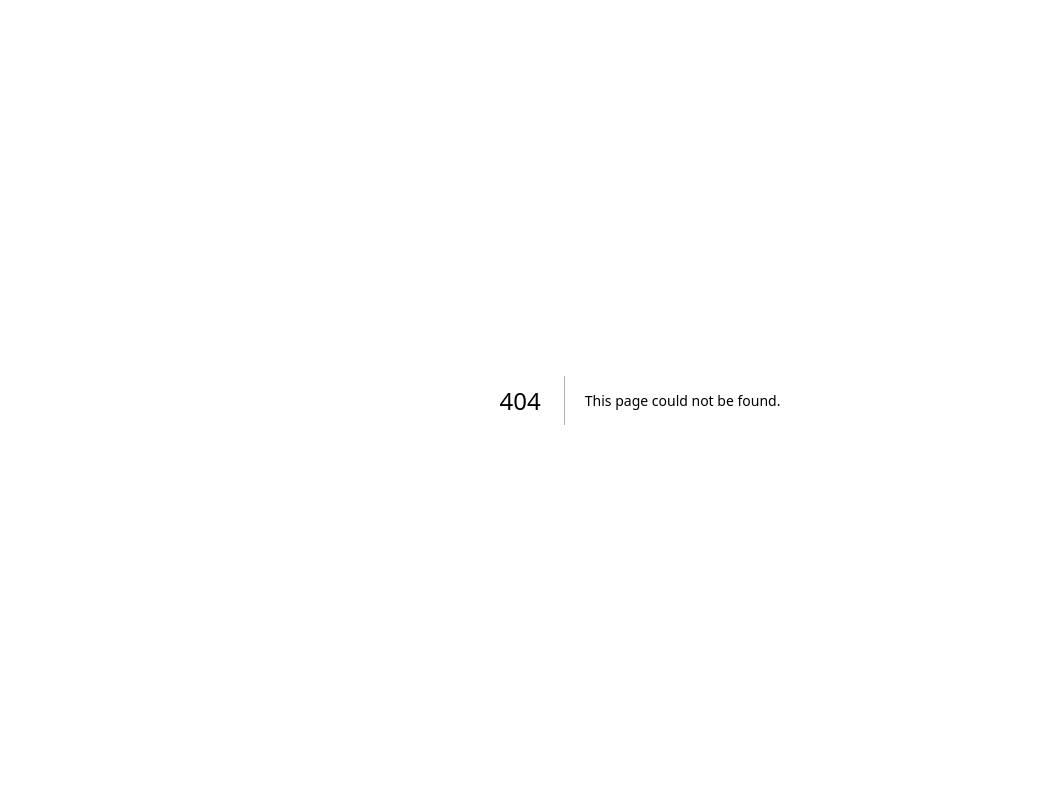
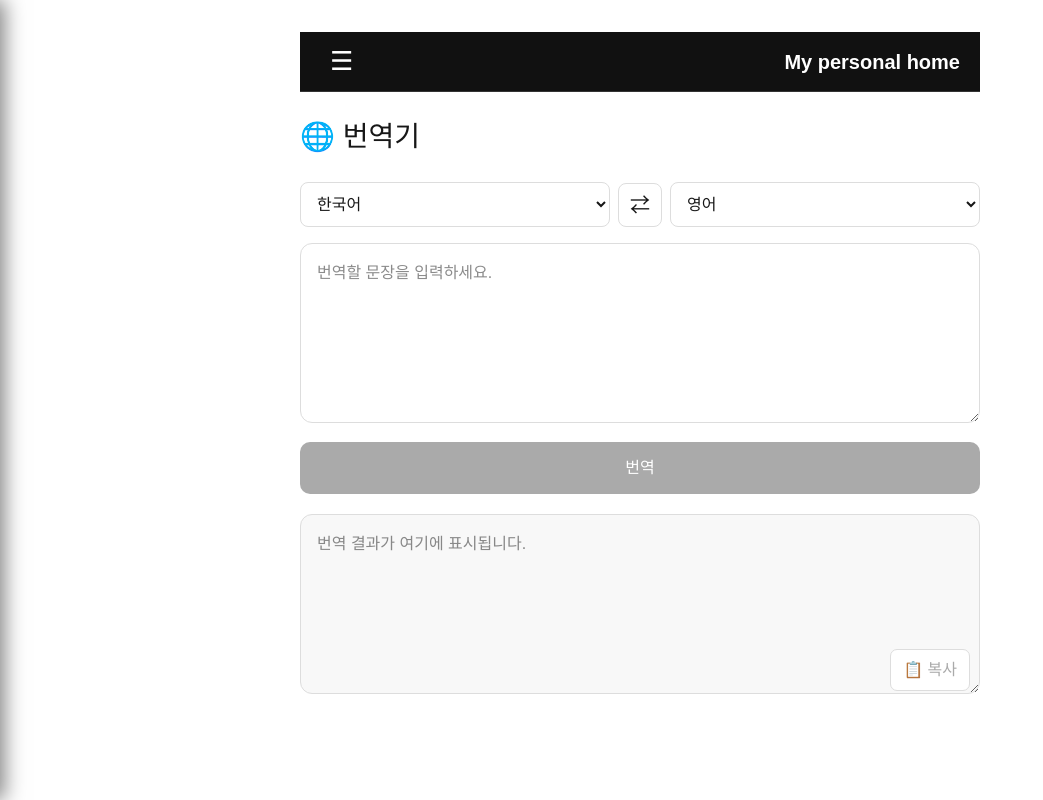
Before and after one commit to nyc1997/memohome, a Next.js app: page /tran in a window 1280 px wide. Before the commit this address had no page. Shown: the whole page, without its empty margins (0-1043 px from the left). Built offline with nearby package versions, Linux system fonts and the light colour scheme.

Commit message:
번역 기능 추가

```diff
--- /dev/null
+++ b/app/api/translate/route.ts
@@ -0,0 +1,117 @@
+import { NextResponse } from 'next/server'
+
+const DEEPL_API_URL =
+  'https://api-free.deepl.com/v2/translate'
+
+export async function POST(
+  request: Request
+) {
+  try {
+    const body =
+      await request.json()
+
+    const {
+      text,
+      sourceLang,
+      targetLang,
+    } = body
+
+    if (
+      !text ||
+      !sourceLang ||
+      !targetLang
+    ) {
+      return NextResponse.json(
+        {
+          error:
+            '번역할 내용을 입력해주세요.',
+        },
+        { status: 400 }
+      )
+    }
+
+    const apiKey =
+      process.env.DEEPL_API_KEY
+
+    if (!apiKey) {
+      return NextResponse.json(
+        {
+          error:
+            'DeepL API 키가 설정되지 않았습니다.',
+        },
+        { status: 500 }
+      )
+    }
+
+    const response =
+      await fetch(DEEPL_API_URL, {
+        method: 'POST',
+        headers: {
+          'Authorization':
+            `DeepL-Auth-Key ${apiKey}`,
+          'Content-Type':
+            'application/x-www-form-urlencoded',
+        },
+        body:
+          new URLSearchParams({
+            text,
+            source_lang:
+              sourceLang,
+            target_lang:
+              targetLang,
+          }),
+      })
+
+    const data =
+      await response.json()
+
+    if (!response.ok) {
+      console.error(
+        'DeepL API Error:',
+        data
+      )
+
+      return NextResponse.json(
+        {
+          error:
+            data.message ||
+            'DeepL 번역에 실패했습니다.',
+        },
+        {
+          status:
+            response.status,
+        }
+      )
+    }
+
+    const result =
+      data?.translations?.[0]?.text
+
+    if (!result) {
+      return NextResponse.json(
+        {
+          error:
+            '번역 결과가 없습니다.',
+        },
+        { status: 500 }
+      )
+    }
+
+    return NextResponse.json({
+      result,
+    })
+  } catch (error) {
+    console.error(
+      'Translation Error:',
+      error
+    )
+
+    return NextResponse.json(
+      {
+        error:
+          '번역 중 오류가 발생했습니다.',
+      },
+      { status: 500 }
+    )
+  }
+}
--- /dev/null
+++ b/app/tran/page.tsx
@@ -0,0 +1,332 @@
+'use client'
+
+import { useState } from 'react'
+import Header from '../../components/Header'
+
+const languages = [
+  { code: 'KO', name: '한국어' },
+  { code: 'EN', name: '영어' },
+  { code: 'JA', name: '일본어' },
+  { code: 'ZH', name: '중국어' },
+]
+
+export default function TranslatePage() {
+  const [sourceLang, setSourceLang] =
+    useState('KO')
+
+  const [targetLang, setTargetLang] =
+    useState('EN')
+
+  const [text, setText] =
+    useState('')
+
+  const [result, setResult] =
+    useState('')
+
+  const [loading, setLoading] =
+    useState(false)
+
+  const [error, setError] =
+    useState('')
+
+  const translate = async () => {
+    if (!text.trim()) {
+      return
+    }
+
+    if (sourceLang === targetLang) {
+      setError(
+        '출발 언어와 번역 언어가 같습니다.'
+      )
+      return
+    }
+
+    setLoading(true)
+    setError('')
+
+    try {
+      const response =
+        await fetch('/api/translate', {
+          method: 'POST',
+          headers: {
+            'Content-Type':
+              'application/json',
+          },
+          body: JSON.stringify({
+            text,
+            sourceLang,
+            targetLang,
+          }),
+        })
+
+      const data =
+        await response.json()
+
+      if (!response.ok) {
+        throw new Error(
+          data.error ||
+            '번역에 실패했습니다.'
+        )
+      }
+
+      setResult(data.result || '')
+    } catch (err) {
+      setError(
+        err instanceof Error
+          ? err.message
+          : '번역에 실패했습니다.'
+      )
+    } finally {
+      setLoading(false)
+    }
+  }
+
+  const swapLanguages = () => {
+    setSourceLang(targetLang)
+    setTargetLang(sourceLang)
+
+    if (result) {
+      setText(result)
+      setResult(text)
+    }
+  }
+
+  const copyResult = async () => {
+    if (!result) {
+      return
+    }
+
+    try {
+      await navigator.clipboard.writeText(
+        result
+      )
+    } catch {
+      // 복사 실패는 별도 처리하지 않음
+    }
+  }
+
+  return (
+    <main
+      style={{
+        maxWidth: '720px',
+        width: '100%',
+        margin: '0 auto',
+        padding:
+          '32px 20px 60px',
+        boxSizing: 'border-box',
+      }}
+    >
+      <Header/>
+      <br/>
+      <h1
+        style={{
+          fontSize: '28px',
+          marginBottom: '24px',
+        }}
+      >
+        🌐 번역기
+      </h1>
+
+      {/* 언어 선택 */}
+      <div
+        style={{
+          display: 'flex',
+          alignItems: 'center',
+          gap: '8px',
+          marginBottom: '16px',
+        }}
+      >
+        <select
+          value={sourceLang}
+          onChange={e =>
+            setSourceLang(
+              e.target.value
+            )
+          }
+          style={{
+            flex: 1,
+            padding: '12px',
+            fontSize: '16px',
+            border:
+              '1px solid #ddd',
+            borderRadius: '8px',
+            background: 'white',
+          }}
+        >
+          {languages.map(lang => (
+            <option
+              key={lang.code}
+              value={lang.code}
+            >
+              {lang.name}
+            </option>
+          ))}
+        </select>
+
+        <button
+          onClick={swapLanguages}
+          style={{
+            width: '44px',
+            height: '44px',
+            border:
+              '1px solid #ddd',
+            borderRadius: '8px',
+            background: 'white',
+            fontSize: '20px',
+            cursor: 'pointer',
+          }}
+          title="언어 교환"
+        >
+          ⇄
+        </button>
+
+        <select
+          value={targetLang}
+          onChange={e =>
+            setTargetLang(
+              e.target.value
+            )
+          }
+          style={{
+            flex: 1,
+            padding: '12px',
+            fontSize: '16px',
+            border:
+              '1px solid #ddd',
+            borderRadius: '8px',
+            background: 'white',
+          }}
+        >
+          {languages.map(lang => (
+            <option
+              key={lang.code}
+              value={lang.code}
+            >
+              {lang.name}
+            </option>
+          ))}
+        </select>
+      </div>
+
+      {/* 입력 */}
+      <textarea
+        value={text}
+        onChange={e =>
+          setText(e.target.value)
+        }
+        placeholder="번역할 문장을 입력하세요."
+        style={{
+          width: '100%',
+          minHeight: '180px',
+          padding: '16px',
+          boxSizing: 'border-box',
+          resize: 'vertical',
+          border:
+            '1px solid #ddd',
+          borderRadius: '12px',
+          fontSize: '16px',
+          lineHeight: 1.6,
+          outline: 'none',
+        }}
+      />
+
+      {/* 번역 버튼 */}
+      <button
+        onClick={translate}
+        disabled={
+          loading ||
+          !text.trim()
+        }
+        style={{
+          width: '100%',
+          marginTop: '12px',
+          padding: '14px',
+          border: 'none',
+          borderRadius: '10px',
+          background:
+            loading || !text.trim()
+              ? '#aaa'
+              : '#222',
+          color: 'white',
+          fontSize: '16px',
+          cursor:
+            loading || !text.trim()
+              ? 'default'
+              : 'pointer',
+        }}
+      >
+        {loading
+          ? '번역 중...'
+          : '번역'}
+      </button>
+
+      {/* 오류 */}
+      {error && (
+        <div
+          style={{
+            marginTop: '12px',
+            padding: '12px',
+            borderRadius: '8px',
+            background: '#fff0f0',
+            color: '#d00',
+            fontSize: '14px',
+          }}
+        >
+          {error}
+        </div>
+      )}
+
+      {/* 결과 */}
+      <div
+        style={{
+          marginTop: '20px',
+          position: 'relative',
+        }}
+      >
+        <textarea
+          value={result}
+          readOnly
+          placeholder="번역 결과가 여기에 표시됩니다."
+          style={{
+            width: '100%',
+            minHeight: '180px',
+            padding: '16px',
+            paddingBottom: '52px',
+            boxSizing: 'border-box',
+            resize: 'vertical',
+            border:
+              '1px solid #ddd',
+            borderRadius: '12px',
+            fontSize: '16px',
+            lineHeight: 1.6,
+            background: '#f8f8f8',
+          }}
+        />
+
+        <button
+          onClick={copyResult}
+          disabled={!result}
+          style={{
+            position: 'absolute',
+            right: '10px',
+            bottom: '10px',
+            padding:
+              '8px 12px',
+            border:
+              '1px solid #ddd',
+            borderRadius: '7px',
+            background: 'white',
+            cursor: result
+              ? 'pointer'
+              : 'default',
+            color: result
+              ? '#222'
+              : '#aaa',
+          }}
+        >
+          📋 복사
+        </button>
+      </div>
+    </main>
+  )
+}
--- a/components/Header.tsx
+++ b/components/Header.tsx
@@ -138,6 +138,13 @@ export default function Header() {
           </Link>
 
           <Link
+            href="tran"
+            onClick={closeMenu}
+          >
+            🌐 번역
+          </Link>
+
+          <Link
             href="/currency"
             onClick={closeMenu}
           >
```
